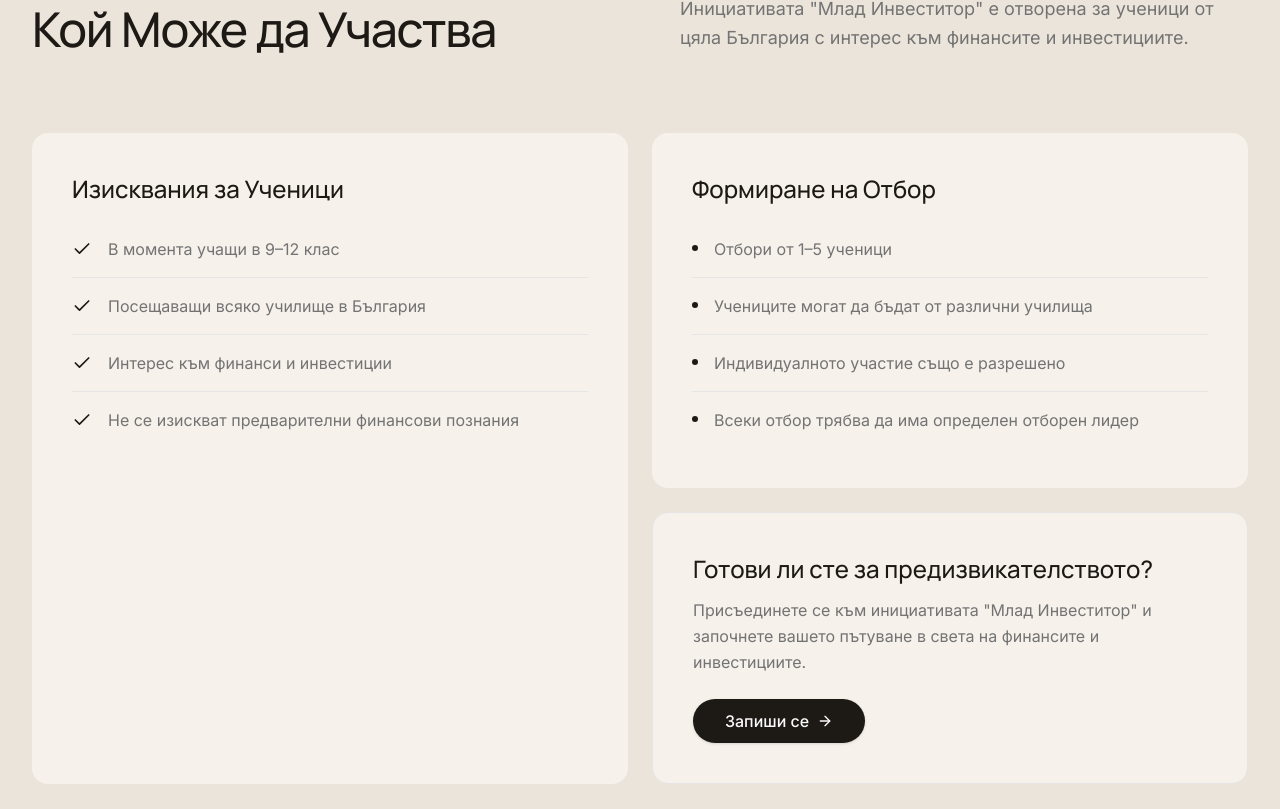
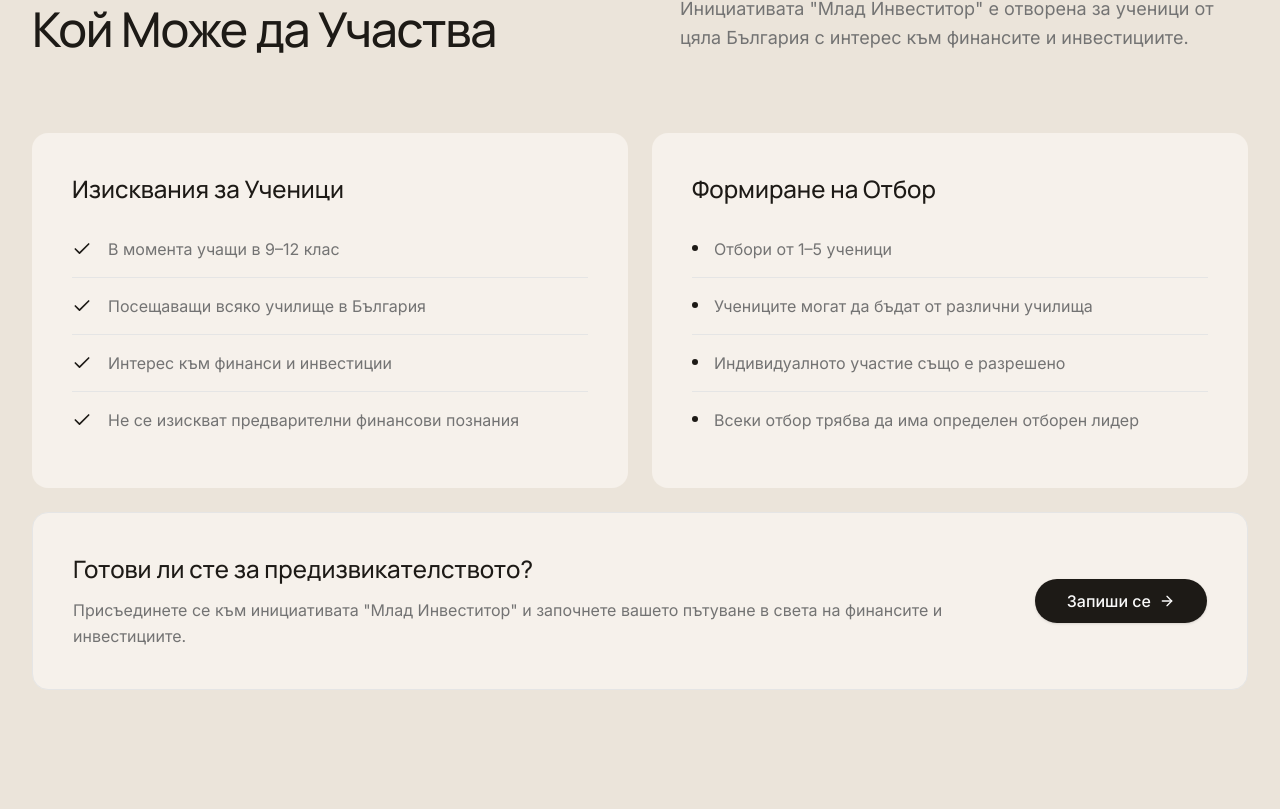
Before and after one commit to Tonkata-hub/young-investor-frontend, a Next.js app: page / in a window 1280 px wide. Shown: the part 3851-4660 px from the top of the page. Built offline with nearby package versions, Linux system fonts and the light colour scheme.

Commit message:
ui improvements to the different sections

```diff
--- a/components/Eligibility.tsx
+++ b/components/Eligibility.tsx
@@ -81,7 +81,6 @@ export function Eligibility() {
 						</ul>
 					</motion.div>
 
-					<div className="flex flex-col gap-6">
 					<motion.div className="rounded-2xl bg-paper p-8 lg:p-10" variants={fadeUp}>
 						<h3 className="font-serif text-2xl font-medium text-foreground">Формиране на Отбор</h3>
 						<ul className="mt-8">
@@ -97,7 +96,9 @@ export function Eligibility() {
 						</ul>
 					</motion.div>
 
-						<motion.div className="rounded-2xl border border-border bg-paper p-8 lg:p-10" variants={fadeUp}>
+					<motion.div className="rounded-2xl border border-border bg-paper p-8 lg:col-span-2 lg:p-10" variants={fadeUp}>
+						<div className="flex flex-col gap-6 lg:flex-row lg:items-center lg:justify-between">
+							<div>
 								<h3 className="font-serif text-2xl font-medium text-foreground">
 									Готови ли сте за предизвикателството?
 								</h3>
@@ -105,14 +106,15 @@ export function Eligibility() {
 									Присъединете се към инициативата &quot;Млад Инвеститор&quot; и започнете вашето пътуване
 									в света на финансите и инвестициите.
 								</p>
-							<div className="mt-6">
+							</div>
+							<div className="shrink-0">
 								<Button size="lg" className="gap-2 rounded-full px-8">
 									Запиши се
 									<ArrowRight className="size-4" />
 								</Button>
 							</div>
+						</div>
 					</motion.div>
-					</div>
 				</motion.div>
 			</div>
 		</section>
--- a/components/Team.tsx
+++ b/components/Team.tsx
@@ -41,7 +41,7 @@ const fadeUp = {
 
 export function Team() {
 	return (
-		<section id="organizers" className="px-6 py-24 lg:px-8 lg:py-32">
+		<section id="organizers" className="bg-secondary px-6 py-24 lg:px-8 lg:py-32">
 			<div className="mx-auto max-w-7xl">
 				<motion.div
 					className="grid gap-4 lg:grid-cols-2 lg:gap-20"
```
Lines whose indentation alone changed are shown as unchanged.
